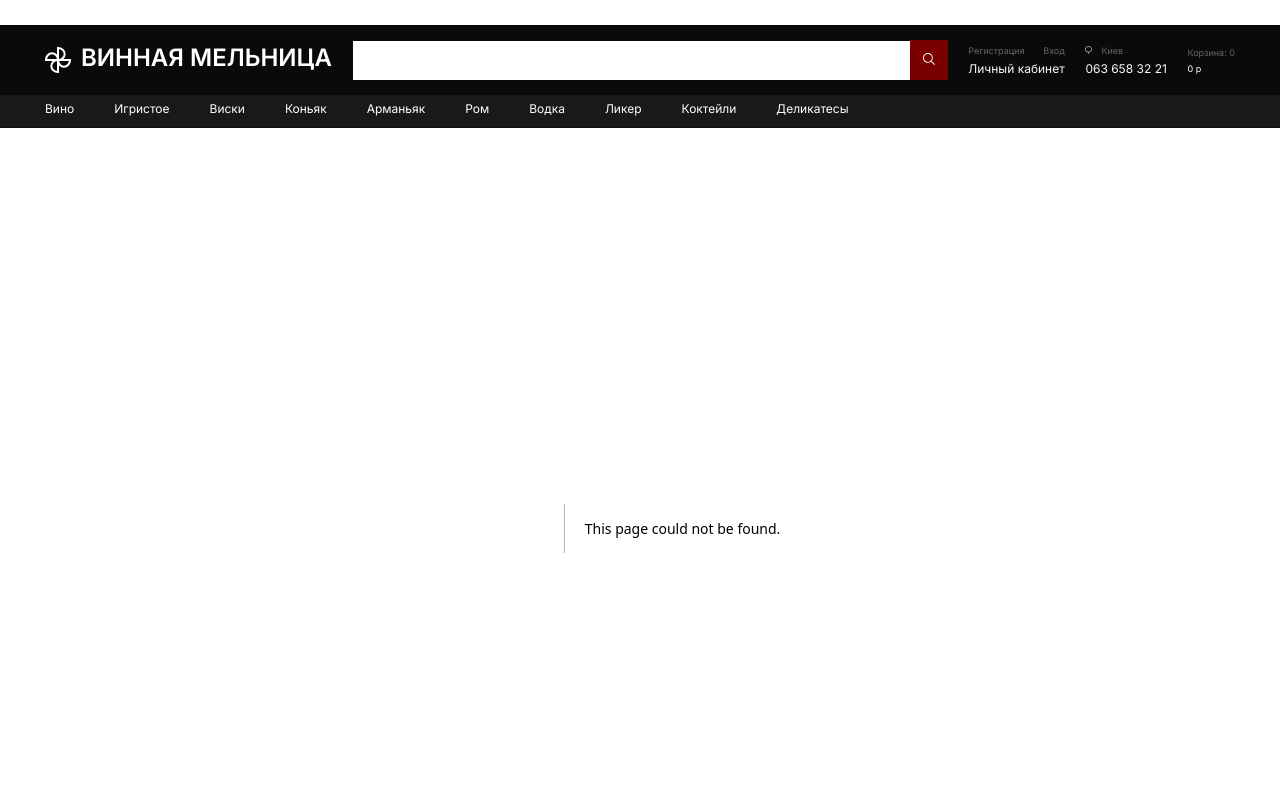
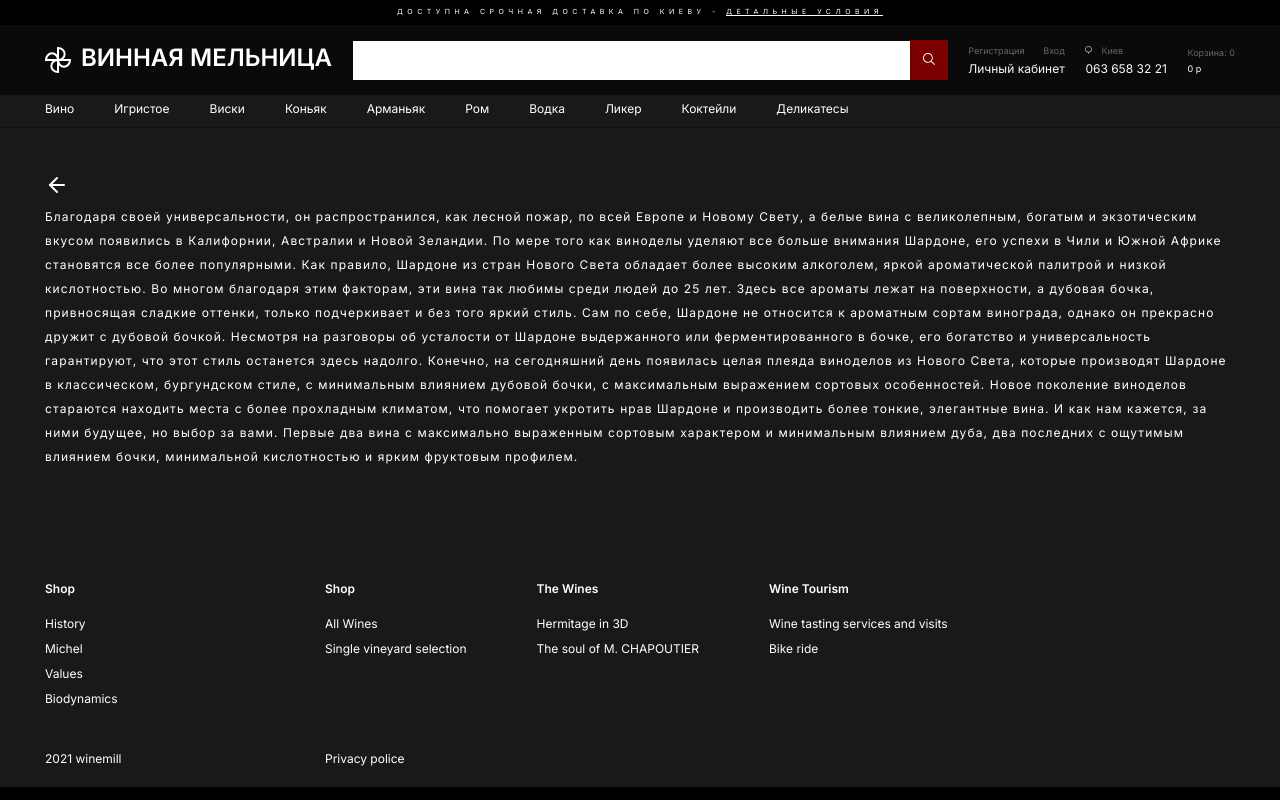
Before and after one commit to Bohdansnopok/wine-mill, a Next.js app: page /blogItemDetails in a window 1280 px wide. Before the commit this address had no page. Shown: the top 800 px of the page. Built offline with nearby package versions, Linux system fonts and the light colour scheme.

Commit message:
add blogItemDetailsPage

```diff
--- /dev/null
+++ b/src/app/blogItemDetails/blogItemDetails.scss
@@ -0,0 +1,15 @@
+.blogitemDetails {
+    color: white;
+    font-size: 12px;
+    line-height: 2;
+    letter-spacing: 1.1px;
+
+    .container {
+        padding: 45px;
+
+        a {
+            color: white;
+            text-decoration: none;
+        }
+    }
+}
--- /dev/null
+++ b/src/app/blogItemDetails/page.tsx
@@ -0,0 +1,38 @@
+import Image from 'next/image';
+import './blogItemDetails.scss'
+import { ArrowLeft } from 'lucide-react';
+
+export default function BlogItemDetails() {
+    return (
+        <section className="blogitemDetails">
+            <div className="container">
+                <a href=""><ArrowLeft /></a>
+
+                <p>
+                    Благодаря своей универсальности, он распространился, как лесной пожар,
+                    по всей Европе и Новому Свету, а белые вина с великолепным, богатым и
+                    экзотическим вкусом появились в Калифорнии, Австралии и Новой Зеландии.
+                    По мере того как виноделы уделяют все больше внимания Шардоне, его успехи в
+                    Чили и Южной Африке становятся все более популярными. Как правило, Шардоне из
+                    стран Нового Света обладает более высоким алкоголем, яркой ароматической палитрой
+                    и низкой кислотностью. Во многом благодаря этим факторам,
+                    эти вина так любимы среди людей до 25 лет.
+                    Здесь все ароматы лежат на поверхности, а дубовая бочка,
+                    привносящая сладкие оттенки, только подчеркивает и без того яркий стиль.
+                    Сам по себе, Шардоне не относится к ароматным сортам винограда, однако он
+                    прекрасно дружит с дубовой бочкой. Несмотря на разговоры об усталости от
+                    Шардоне выдержанного или ферментированного в бочке, его богатство и универсальность
+                    гарантируют, что этот стиль останется здесь надолго. Конечно, на сегодняшний день
+                    появилась целая плеяда виноделов из Нового Света, которые производят Шардоне в
+                    классическом, бургундском стиле, с минимальным влиянием дубовой бочки,
+                    с максимальным выражением сортовых особенностей.
+                    Новое поколение виноделов стараются находить места с более прохладным климатом,
+                    что помогает укротить нрав Шардоне и производить более тонкие, элегантные вина.
+                    И как нам кажется, за ними будущее, но выбор за вами. Первые два вина с
+                    максимально выраженным сортовым характером и минимальным влиянием дуба,
+                    два последних с ощутимым влиянием бочки, минимальной кислотностью и ярким фруктовым профилем.
+                </p>
+            </div>
+        </section>
+    );
+}
```
